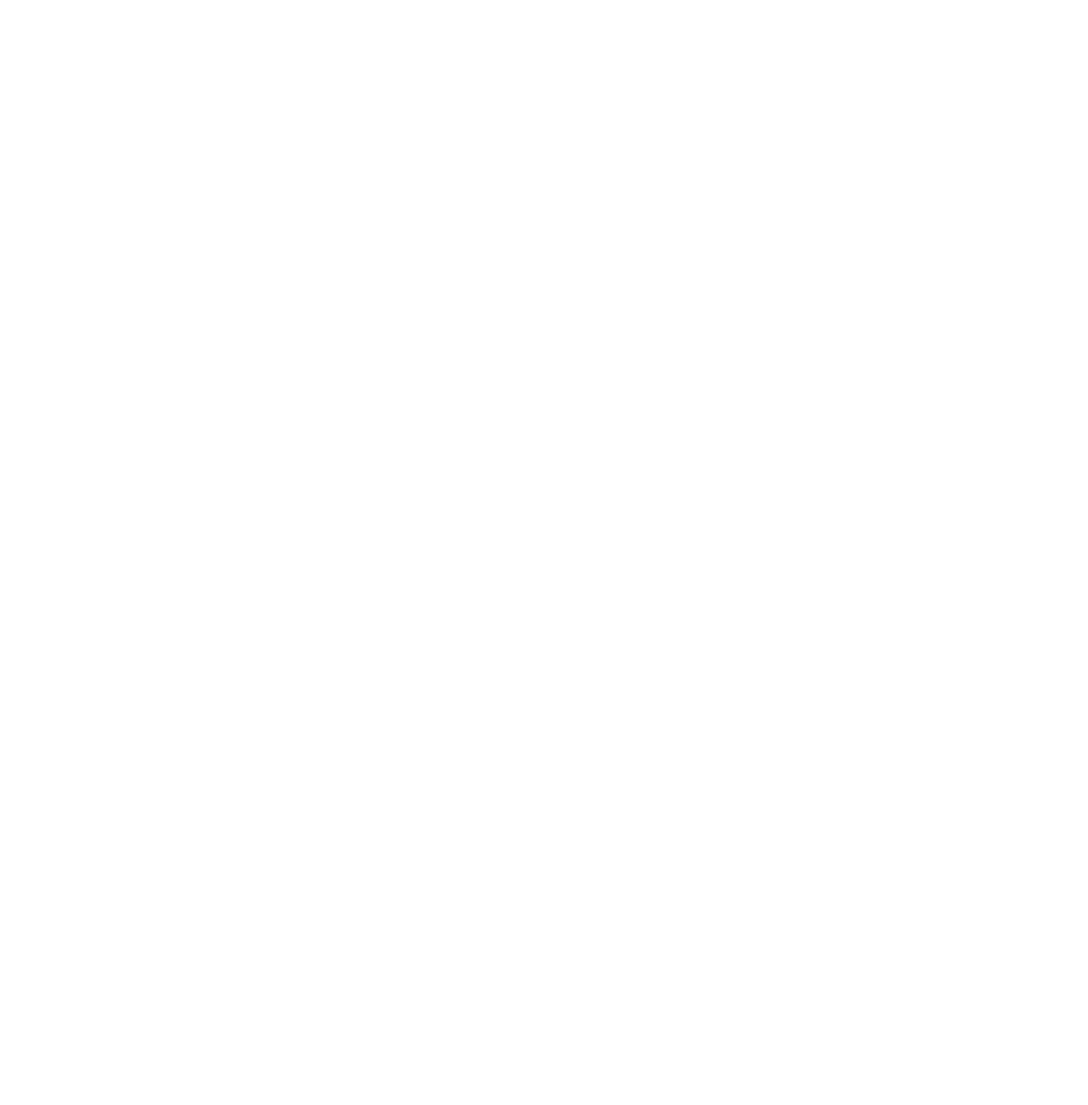
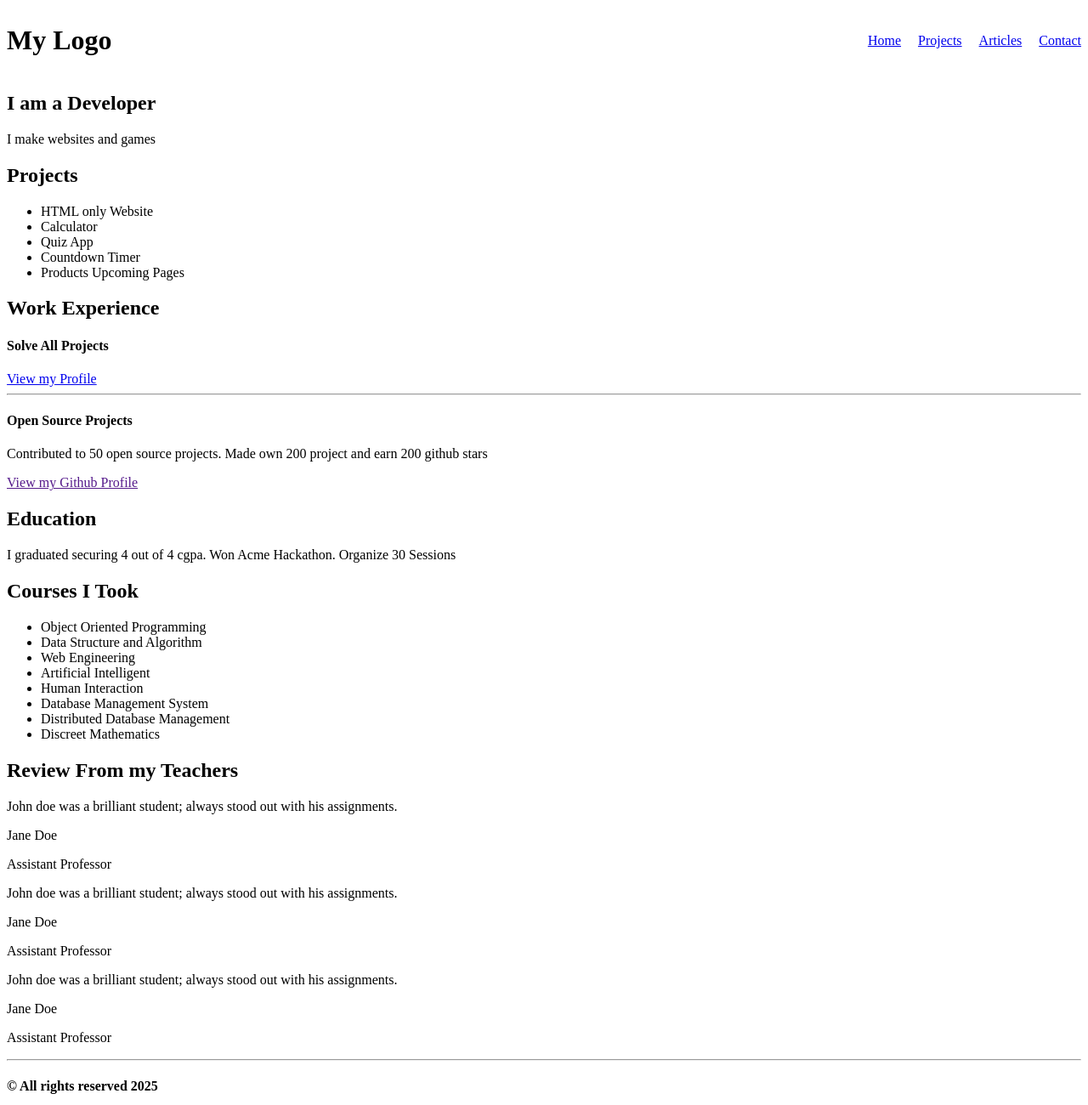
Before and after one commit to ShaharyarShakir/roadmap.sh-solutions, a plain HTML site: page Frontend Projects/2 basic-html-website/index.html in a window 1280 px wide. Shown: the whole page at 85% size. Before the commit the page ends 800 px from the top, so only its background shows below. Drawn offline with Linux system fonts and the light colour scheme.

Commit message:
basic html website

```diff
--- a/Frontend Projects/2 basic-html-website/index.html
+++ b/Frontend Projects/2 basic-html-website/index.html
@@ -4,8 +4,93 @@
     <meta charset="UTF-8">
     <meta name="viewport" content="width=device-width, initial-scale=1.0">
     <title>Basic HTML Website</title>
+    <link rel="stylesheet" href="style.css">
 </head>
 <body>
+<header>
+    <div>
+        <h1>My Logo</h1>
+    </div>
+    <nav>
+        <ul>
+            <li><a href="index.html">Home</a></li>
+            <li><a href="projects.html">Projects</a></li>
+            <li><a href="articles.html">Articles</a></li>
+            <li><a href="contact.html">Contact</a></li>
+        </ul>
+    </nav>
+</header>
+<section class="hero">
+    <h1>I am a Developer </h1>
+    <p>I make websites and games </p>
+</section>
+<section>
+    <h1>Projects</h1>
+    <ul>
 
+        <li>HTML only Website</li>
+        <li>Calculator</li>
+        <li>Quiz App</li>
+        <li>Countdown Timer</li>
+        <li>Products Upcoming Pages</li>
+    </ul>
+</section>
+<section>
+    <h1>Work Experience</h1>
+    <h4>Solve All Projects</h4>
+    <a href="#">View my Profile</a>
+    <hr>
+    <h4>Open Source Projects</h4>
+    <p>Contributed to 50 open source projects. Made own 200 project and earn 200 github stars</p>
+    <a href="">View my Github Profile</a>
+</section>
+<section>
+    <h1>Education</h1>
+    <p>I graduated securing 4 out of 4 cgpa. Won Acme Hackathon.
+        Organize 30 Sessions
+    </p>
+    <div>
+        <h1>Courses I Took</h1>
+        <ul>
+            <li>Object Oriented Programming</li>
+            <li>Data Structure and Algorithm</li>
+            <li>Web Engineering</li>
+            <li>Artificial Intelligent</li>
+            <li>Human Interaction</li>
+            <li>Database Management System</li>
+            <li>Distributed Database Management</li>
+            <li>Discreet Mathematics</li>
+        </ul>
+    </div>
+</section>
+<section>
+    <h1>Review From my Teachers</h1>
+    <div>
+        <p>John doe was a brilliant
+            student; always stood out
+            with his assignments.</p>
+        <p>Jane Doe</p>
+        <p> Assistant Professor</p>
+    </div>
+    <div>
+        <p>John doe was a brilliant
+            student; always stood out
+            with his assignments.</p>
+        <p>Jane Doe</p>
+        <p> Assistant Professor</p>
+    </div>
+    <div>
+        <p>John doe was a brilliant
+            student; always stood out
+            with his assignments.</p>
+        <p>Jane Doe</p>
+        <p> Assistant Professor</p>
+    </div>
+
+</section>
+<hr>
+<footer>
+    <h4>&copy; All rights reserved 2025</h4>
+</footer>
 </body>
 </html>
--- /dev/null
+++ b/Frontend Projects/2 basic-html-website/style.css
@@ -0,0 +1,18 @@
+header {
+    display: flex;
+    justify-content: space-between;
+    align-items: center;
+}
+nav{
+    flex-grow: 1;
+}
+nav ul{
+    display: flex;
+    justify-content: flex-end;
+    align-items: center;
+    gap: 20px;
+    list-style: none;
+}
+form label{
+    display: block;
+}
```
Also changed, not shown: Frontend Projects/2 basic-html-website/articles.html (added, +50 -0 lines), Frontend Projects/2 basic-html-website/contact.html (added, +45 -0 lines), Frontend Projects/2 basic-html-website/projects.html (added, +56 -0 lines).
